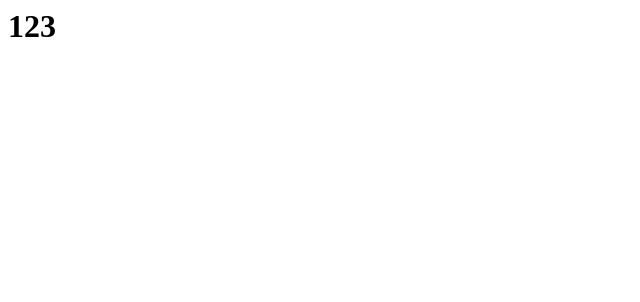
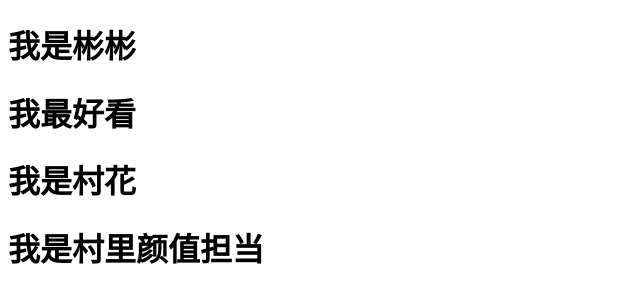
Before and after one commit to binbin1203/note, a plain HTML site: page index.html in a window 1280 px wide. Shown: the whole page, without its empty margins (0-640 px from the left). Drawn offline with Linux system fonts and the light colour scheme.

Commit message:
个人陈述

```diff
--- a/index.html
+++ b/index.html
@@ -1 +1,13 @@
-<h1>123</h1>
+<!DOCTYPE html>
+<html lang="en">
+<head>
+    <meta charset="UTF-8">
+    <title>Document</title>
+</head>
+<body>
+<h1>我是彬彬</h1>
+<h1>我最好看</h1>
+<h1>我是村花</h1>
+<h1>我是村里颜值担当</h1>
+</body>
+</html>
```
